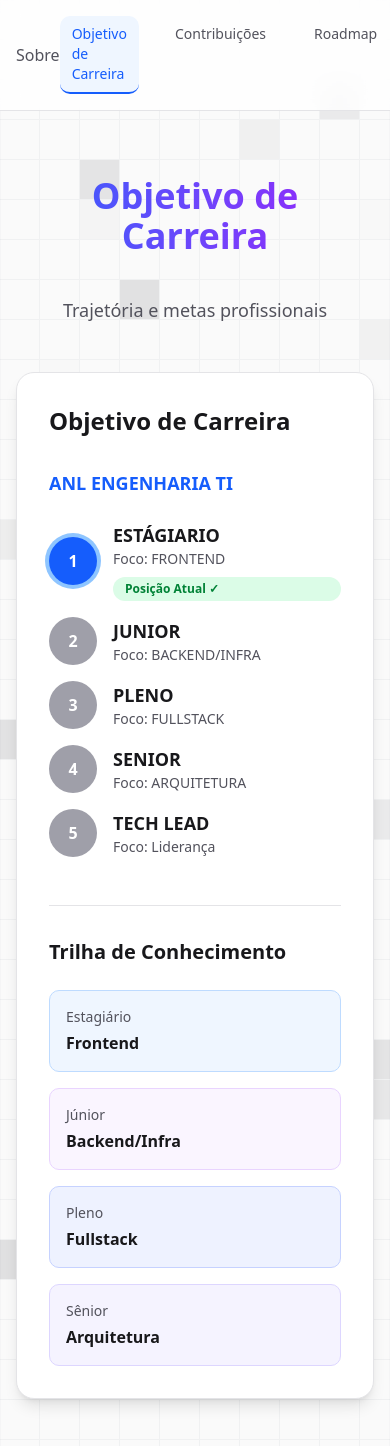
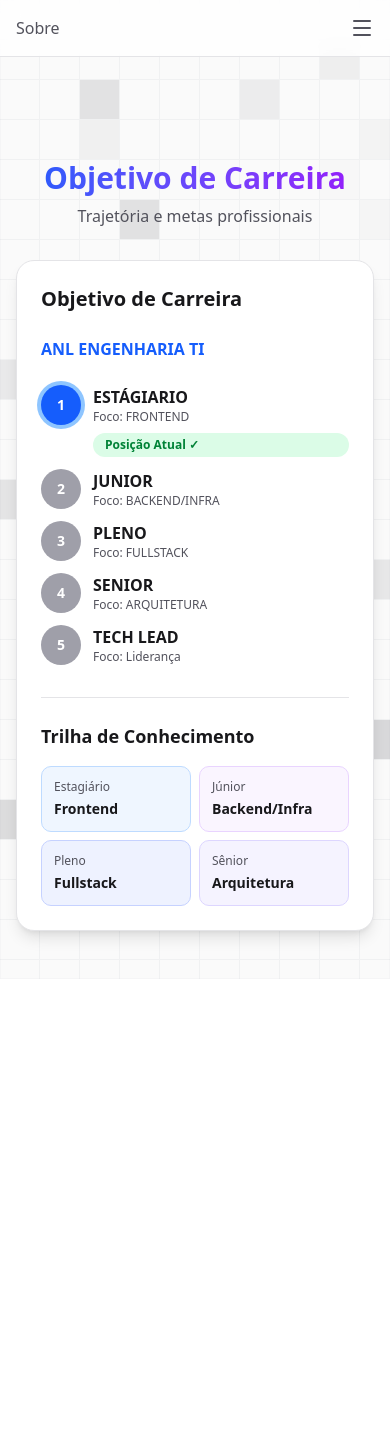
Before and after one commit to kalellz/kalel-pdi-itau, a Next.js app: page /objetivo-carreira in a window 390 px wide. Shown: the top 1446 px of the page. After the commit the page ends 979 px from the top, so only its background shows below. Built offline with nearby package versions, Linux system fonts and the light colour scheme.

Commit message:
fix: add logic responsive pages

```diff
--- a/app/contribuicoes/page.tsx
+++ b/app/contribuicoes/page.tsx
@@ -94,38 +94,38 @@ export default function ContribuicoesPage() {
       <AnimatedGridPattern maxOpacity={0.1} />
       <Navbar />
 
-      <main className="relative z-10 flex flex-col w-full p-4 md:p-8 pt-24">
+      <main className="relative z-10 flex flex-col w-full p-4 pt-32 md:pt-24 md:p-8">
         <div className="flex items-center justify-center w-full">
-          <div className="w-full max-w-4xl space-y-12 py-12">
+          <div className="w-full max-w-4xl space-y-8 md:space-y-12 py-8 md:py-12">
           <div className="text-center">
-            <h1 className="p-8 text-4xl md:text-5xl font-bold bg-gradient-to-r from-blue-600 to-purple-600 bg-clip-text text-transparent mb-2 dark:from-blue-400 dark:to-purple-400">
+            <h1 className="px-4 md:p-8 text-3xl sm:text-4xl md:text-5xl font-bold bg-gradient-to-r from-blue-600 to-purple-600 bg-clip-text text-transparent mb-2 dark:from-blue-400 dark:to-purple-400">
               Principais Contribuições
             </h1>
-            <p className="text-lg text-zinc-600 dark:text-zinc-400">Impacto gerado durante o estágio</p>
+            <p className="text-base sm:text-lg text-zinc-600 dark:text-zinc-400">Impacto gerado durante o estágio</p>
           </div>
 
-          <div className="grid grid-cols-1 md:grid-cols-2 gap-6">
+          <div className="grid grid-cols-1 md:grid-cols-2 gap-4 md:gap-6">
             {contributions.map((contribution, index) => (
               <div
                 key={index}
-                className="bg-white dark:bg-zinc-900 rounded-2xl border border-zinc-200 dark:border-zinc-800 p-6 shadow-lg hover:shadow-xl hover:scale-105 transition-all duration-300"
+                className="bg-white dark:bg-zinc-900 rounded-2xl border border-zinc-200 dark:border-zinc-800 p-5 md:p-6 shadow-lg hover:shadow-xl hover:scale-105 transition-all duration-300"
               >
-                <div className="flex items-start gap-4 mb-6">
-                  <div className="text-3xl flex-shrink-0">{contribution.icon}</div>
-                  <h3 className="text-lg font-bold text-zinc-900 dark:text-white">
+                <div className="flex items-start gap-3 md:gap-4 mb-4 md:mb-6">
+                  <div className="text-2xl md:text-3xl flex-shrink-0">{contribution.icon}</div>
+                  <h3 className="text-base md:text-lg font-bold text-zinc-900 dark:text-white leading-snug">
                     {contribution.title}
                   </h3>
                 </div>
 
                 {/* Descrição */}
-                <p className="text-zinc-600 dark:text-zinc-400 text-sm leading-relaxed mb-6">
+                <p className="text-zinc-600 dark:text-zinc-400 text-xs sm:text-sm leading-relaxed mb-4 md:mb-6">
                   {contribution.description}
                 </p>
 
                 {/* Tecnologias */}
-                <div className="mb-6">
-                  <h4 className="text-sm font-semibold text-zinc-900 dark:text-white mb-2 flex items-center gap-2">
-                    <span className="text-purple-600 dark:text-purple-400">🔧</span>
+                <div className="mb-4 md:mb-6">
+                  <h4 className="text-xs md:text-sm font-semibold text-zinc-900 dark:text-white mb-2 flex items-center gap-2">
+                    <span>🔧</span>
                     Tecnologias
                   </h4>
                   <div className="flex flex-wrap gap-2">
@@ -141,15 +141,15 @@ export default function ContribuicoesPage() {
                 </div>
 
                 {/* Impactos */}
-                <div className="mb-6">
-                  <h4 className="text-sm font-semibold text-zinc-900 dark:text-white mb-2 flex items-center gap-2">
-                    <span className="text-blue-600 dark:text-blue-400">📈</span>
+                <div className="mb-4 md:mb-6">
+                  <h4 className="text-xs md:text-sm font-semibold text-zinc-900 dark:text-white mb-2 flex items-center gap-2">
+                    <span>📈</span>
                     Impactos no Produto
                   </h4>
                   <ul className="space-y-1">
                     {contribution.impacts.map((impact, idx) => (
                       <li key={idx} className="flex gap-2 text-xs text-zinc-600 dark:text-zinc-400">
-                        <span className="text-blue-600 dark:text-blue-400 mt-0.5">•</span>
+                        <span className="text-blue-600 dark:text-blue-400 mt-0.5 flex-shrink-0">•</span>
                         <span>{impact}</span>
                       </li>
                     ))}
--- a/app/objetivo-carreira/page.tsx
+++ b/app/objetivo-carreira/page.tsx
@@ -16,31 +16,31 @@ export default function ObjetivoCarreiraPage() {
       <AnimatedGridPattern maxOpacity={0.1} />
       <Navbar />
 
-      <main className="relative z-10 flex flex-col w-full p-4 md:p-8 pt-24">
+      <main className="relative z-10 flex flex-col w-full p-4 pt-32 md:pt-24 md:p-8">
         <div className="flex items-center justify-center w-full">
-          <div className="w-full max-w-4xl space-y-8 py-12">
+          <div className="w-full max-w-4xl space-y-6 md:space-y-8 py-8 md:py-12">
           {/* Header Section */}
-          <div className="text-center mb-12">
-            <h1 className="p-8 text-4xl md:text-5xl font-bold bg-gradient-to-r from-blue-600 to-purple-600 bg-clip-text text-transparent mb-2 dark:from-blue-400 dark:to-purple-400">
+          <div className="text-center mb-8 md:mb-12">
+            <h1 className="px-4 md:p-8 text-3xl sm:text-4xl md:text-5xl font-bold bg-gradient-to-r from-blue-600 to-purple-600 bg-clip-text text-transparent mb-2 dark:from-blue-400 dark:to-purple-400">
               Objetivo de Carreira
             </h1>
-            <p className="text-lg text-zinc-600 dark:text-zinc-400">Trajetória e metas profissionais</p>
+            <p className="text-base sm:text-lg text-zinc-600 dark:text-zinc-400">Trajetória e metas profissionais</p>
           </div>
 
           {/* Career Path Timeline */}
-          <div className="bg-white dark:bg-zinc-900 rounded-2xl border border-zinc-200 dark:border-zinc-800 p-8 shadow-lg">
-            <h3 className="text-2xl font-bold text-zinc-900 dark:text-white mb-8">
+          <div className="bg-white dark:bg-zinc-900 rounded-2xl border border-zinc-200 dark:border-zinc-800 p-6 md:p-8 shadow-lg">
+            <h3 className="text-xl md:text-2xl font-bold text-zinc-900 dark:text-white mb-6 md:mb-8">
               Objetivo de Carreira
             </h3>
-            <p className="text-lg text-blue-600 dark:text-blue-400 font-semibold">
+            <p className="text-base md:text-lg text-blue-600 dark:text-blue-400 font-semibold mb-6">
               ANL ENGENHARIA TI
             </p>
-            <div className="space-y-4 mt-6">
+            <div className="space-y-3 md:space-y-4">
               {careerPath.map((item, index) => (
-                <div key={index} className="flex items-center gap-4">
+                <div key={index} className="flex items-start md:items-center gap-3 md:gap-4">
                   <div className="flex-shrink-0">
                     <div className={`
-                      w-12 h-12 rounded-full flex items-center justify-center font-bold text-white
+                      w-10 h-10 md:w-12 md:h-12 rounded-full flex items-center justify-center font-bold text-white text-sm md:text-base flex-shrink-0
                       ${item.isCurrent
                         ? 'bg-blue-600 dark:bg-blue-500 ring-4 ring-blue-300 dark:ring-blue-600'
                         : 'bg-zinc-400 dark:bg-zinc-600'
@@ -50,13 +50,13 @@ export default function ObjetivoCarreiraPage() {
                     </div>
                   </div>
 
-                  <div className="flex-grow">
+                  <div className="flex-grow min-w-0">
                     <div className="flex flex-col md:flex-row md:items-center md:justify-between gap-2">
-                      <div>
-                        <p className="text-lg font-bold text-zinc-900 dark:text-white">
+                      <div className="min-w-0">
+                        <p className="text-base md:text-lg font-bold text-zinc-900 dark:text-white">
                           {item.role}
                         </p>
-                        <p className="text-sm text-zinc-600 dark:text-zinc-400">
+                        <p className="text-xs md:text-sm text-zinc-600 dark:text-zinc-400">
                           Foco: {item.focus}
                         </p>
                       </div>
@@ -72,30 +72,30 @@ export default function ObjetivoCarreiraPage() {
             </div>
 
             {/* Focus Timeline */}
-            <div className="mt-12 pt-8 border-t border-zinc-200 dark:border-zinc-800">
-              <h4 className="text-xl font-bold text-zinc-900 dark:text-white mb-6">
+            <div className="mt-8 md:mt-12 pt-6 md:pt-8 border-t border-zinc-200 dark:border-zinc-800">
+              <h4 className="text-lg md:text-xl font-bold text-zinc-900 dark:text-white mb-4 md:mb-6">
                 Trilha de Conhecimento
               </h4>
 
-              <div className="grid grid-cols-1 md:grid-cols-2 lg:grid-cols-4 gap-4">
-                <div className="p-4 bg-blue-50 dark:bg-blue-900/20 rounded-lg border border-blue-200 dark:border-blue-800">
-                  <p className="text-sm text-zinc-600 dark:text-zinc-400 mb-1">Estagiário</p>
-                  <p className="font-bold text-zinc-900 dark:text-white">Frontend</p>
+              <div className="grid grid-cols-2 md:grid-cols-2 lg:grid-cols-4 gap-2 md:gap-4">
+                <div className="p-3 md:p-4 bg-blue-50 dark:bg-blue-900/20 rounded-lg border border-blue-200 dark:border-blue-800">
+                  <p className="text-xs text-zinc-600 dark:text-zinc-400 mb-1">Estagiário</p>
+                  <p className="font-bold text-zinc-900 dark:text-white text-sm">Frontend</p>
                 </div>
 
-                <div className="p-4 bg-purple-50 dark:bg-purple-900/20 rounded-lg border border-purple-200 dark:border-purple-800">
-                  <p className="text-sm text-zinc-600 dark:text-zinc-400 mb-1">Júnior</p>
-                  <p className="font-bold text-zinc-900 dark:text-white">Backend/Infra</p>
+                <div className="p-3 md:p-4 bg-purple-50 dark:bg-purple-900/20 rounded-lg border border-purple-200 dark:border-purple-800">
+                  <p className="text-xs text-zinc-600 dark:text-zinc-400 mb-1">Júnior</p>
+                  <p className="font-bold text-zinc-900 dark:text-white text-sm">Backend/Infra</p>
                 </div>
 
-                <div className="p-4 bg-indigo-50 dark:bg-indigo-900/20 rounded-lg border border-indigo-200 dark:border-indigo-800">
-                  <p className="text-sm text-zinc-600 dark:text-zinc-400 mb-1">Pleno</p>
-                  <p className="font-bold text-zinc-900 dark:text-white">Fullstack</p>
+                <div className="p-3 md:p-4 bg-indigo-50 dark:bg-indigo-900/20 rounded-lg border border-indigo-200 dark:border-indigo-800">
+                  <p className="text-xs text-zinc-600 dark:text-zinc-400 mb-1">Pleno</p>
+                  <p className="font-bold text-zinc-900 dark:text-white text-sm">Fullstack</p>
                 </div>
 
-                <div className="p-4 bg-violet-50 dark:bg-violet-900/20 rounded-lg border border-violet-200 dark:border-violet-800">
-                  <p className="text-sm text-zinc-600 dark:text-zinc-400 mb-1">Sênior</p>
-                  <p className="font-bold text-zinc-900 dark:text-white">Arquitetura</p>
+                <div className="p-3 md:p-4 bg-violet-50 dark:bg-violet-900/20 rounded-lg border border-violet-200 dark:border-violet-800">
+                  <p className="text-xs text-zinc-600 dark:text-zinc-400 mb-1">Sênior</p>
+                  <p className="font-bold text-zinc-900 dark:text-white text-sm">Arquitetura</p>
                 </div>
               </div>
             </div>
--- a/app/page.tsx
+++ b/app/page.tsx
@@ -9,48 +9,48 @@ export default function Home() {
       <AnimatedGridPattern maxOpacity={0.1} />
       <Navbar />
 
-      <main className="relative z-10 flex items-center justify-center min-h-screen p-4 md:p-8">
+      <main className="relative z-10 flex items-center justify-center min-h-screen p-4 pt-32 md:pt-20 md:p-8">
         <div className="w-full max-w-4xl">
           {/* Header Section */}
-          <div className="text-center mb-12">
-            <h1 className="p-8 text-4xl md:text-5xl font-bold bg-gradient-to-r from-blue-600 to-purple-600 bg-clip-text text-transparent mb-2 dark:from-blue-400 dark:to-purple-400">
+          <div className="text-center mb-8 md:mb-12">
+            <h1 className="px-4 md:p-8 text-3xl sm:text-4xl md:text-5xl font-bold bg-gradient-to-r from-blue-600 to-purple-600 bg-clip-text text-transparent mb-2 dark:from-blue-400 dark:to-purple-400">
               Plano de Desenvolvimento Individual
             </h1>
-            <p className="text-lg text-zinc-600 dark:text-zinc-400">Jornada de Carreira</p>
+            <p className="text-base sm:text-lg text-zinc-600 dark:text-zinc-400">Jornada de Carreira</p>
           </div>
 
           {/* Current Position Card */}
-          <div className="bg-white dark:bg-zinc-900 rounded-2xl border border-zinc-200 dark:border-zinc-800 p-8 shadow-lg hover:shadow-xl transition-shadow">
-            <div className="flex flex-col md:flex-row items-start md:items-center justify-between mb-6">
+          <div className="bg-white dark:bg-zinc-900 rounded-2xl border border-zinc-200 dark:border-zinc-800 p-6 md:p-8 shadow-lg hover:shadow-xl transition-shadow">
+            <div className="flex flex-col md:flex-row items-start md:items-center justify-between mb-6 gap-4">
               <div>
-                <h2 className="text-2xl md:text-3xl font-bold text-zinc-900 dark:text-white mb-2">
+                <h2 className="text-xl sm:text-2xl md:text-3xl font-bold text-zinc-900 dark:text-white mb-2">
                   Kalel Rodrigues
                 </h2>
-                <p className="text-lg text-blue-600 dark:text-blue-400 font-semibold">
+                <p className="text-base sm:text-lg text-blue-600 dark:text-blue-400 font-semibold">
                   Estagiário em Engenharia de Plataforma
                 </p>
               </div>
-              <div className="mt-4 md:mt-0 px-4 py-2 bg-blue-100 dark:bg-blue-900/30 rounded-lg">
-                <p className="text-blue-700 dark:text-blue-300 font-semibold text-sm md:text-base">
+              <div className="px-4 py-2 bg-blue-100 dark:bg-blue-900/30 rounded-lg">
+                <p className="text-blue-700 dark:text-blue-300 font-semibold text-sm">
                   Itaú Unibanco
                 </p>
               </div>
             </div>
 
-            <div className="grid grid-cols-1 md:grid-cols-2 gap-4 pt-6 border-t border-zinc-200 dark:border-zinc-800">
+            <div className="grid grid-cols-1 sm:grid-cols-2 gap-3 md:gap-4 pt-6 border-t border-zinc-200 dark:border-zinc-800">
               <div>
-                <p className="text-zinc-600 dark:text-zinc-400 text-sm mb-1">Período</p>
-                <p className="text-zinc-900 dark:text-white font-semibold">
+                <p className="text-xs sm:text-sm text-zinc-600 dark:text-zinc-400 mb-1">Período</p>
+                <p className="text-sm sm:text-base text-zinc-900 dark:text-white font-semibold">
                   Outubro 2025 - Presente
                 </p>
               </div>
               <div>
-                <p className="text-zinc-600 dark:text-zinc-400 text-sm mb-1">Duração</p>
+                <p className="text-xs sm:text-sm text-zinc-600 dark:text-zinc-400 mb-1">Duração</p>
                 <InternshipTimer />
               </div>
               <div>
-                <p className="text-zinc-600 dark:text-zinc-400 text-sm mb-1">Foco Atual</p>
-                <p className="text-zinc-900 dark:text-white font-semibold">
+                <p className="text-xs sm:text-sm text-zinc-600 dark:text-zinc-400 mb-1">Foco Atual</p>
+                <p className="text-sm sm:text-base text-zinc-900 dark:text-white font-semibold">
                   Frontend
                 </p>
               </div>
@@ -65,7 +65,7 @@ export default function Home() {
                 className="text-zinc-600 dark:text-zinc-400 hover:text-zinc-900 dark:hover:text-white transition-colors"
                 aria-label="GitHub"
               >
-                <Github className="w-6 h-6" />
+                <Github className="w-5 h-5 sm:w-6 sm:h-6" />
               </a>
               <a
                 href="https://www.linkedin.com/in/kalelrodrigues/"
@@ -74,7 +74,7 @@ export default function Home() {
                 className="text-zinc-600 dark:text-zinc-400 hover:text-zinc-900 dark:hover:text-white transition-colors"
                 aria-label="LinkedIn"
               >
-                <Linkedin className="w-6 h-6" />
+                <Linkedin className="w-5 h-5 sm:w-6 sm:h-6" />
               </a>
             </div>
           </div>
--- a/components/ui/navbar.tsx
+++ b/components/ui/navbar.tsx
@@ -2,16 +2,26 @@
 
 import Link from "next/link";
 import { usePathname } from "next/navigation";
+import { useState } from "react";
+import { Menu, X } from "lucide-react";
 
 export function Navbar() {
   const pathname = usePathname();
+  const [isOpen, setIsOpen] = useState(false);
 
   const isActive = (path: string) =>
     pathname ? pathname === path || pathname.startsWith(path + "/") : false;
 
+  const links = [
+    { href: "/", label: "Sobre" },
+    { href: "/objetivo-carreira", label: "Objetivo de Carreira" },
+    { href: "/contribuicoes", label: "Contribuições" },
+    { href: "/roadmap", label: "Roadmap" },
+  ];
+
   return (
     <nav className="fixed top-0 left-0 right-0 z-50 bg-white/80 dark:bg-zinc-950/80 backdrop-blur-md border-b border-zinc-200 dark:border-zinc-800">
-      <div className="max-w-4xl mx-auto px-4 md:px-8 py-4">
+      <div className="max-w-4xl mx-auto px-4 py-4">
         <div className="flex items-center justify-between">
           <Link
             href="/"
@@ -25,41 +35,52 @@ export function Navbar() {
             Sobre
           </Link>
 
-          <div className="flex gap-6">
+          {/* Mobile Menu Button */}
+          <button
+            onClick={() => setIsOpen(!isOpen)}
+            className="md:hidden text-zinc-600 dark:text-zinc-400 hover:text-zinc-900 dark:hover:text-white"
+            aria-label="Toggle menu"
+          >
+            {isOpen ? <X className="w-6 h-6" /> : <Menu className="w-6 h-6" />}
+          </button>
+
+          {/* Desktop Navigation */}
+          <div className="hidden md:flex gap-4 lg:gap-6">
+            {links.slice(1).map((link) => (
               <Link
-              href="/objetivo-carreira"
-              className={`text-sm font-medium transition-all duration-200 py-2 px-3 rounded-lg ${
-                isActive("/objetivo-carreira")
+                key={link.href}
+                href={link.href}
+                className={`text-sm font-medium transition-all duration-200 py-2 px-3 rounded-lg whitespace-nowrap ${
+                  isActive(link.href)
                     ? "text-blue-600 dark:text-blue-400 bg-blue-50 dark:bg-blue-900/20 border-b-2 border-blue-600 dark:border-blue-400"
                     : "text-zinc-600 dark:text-zinc-400 hover:text-blue-600 dark:hover:text-blue-400 hover:bg-zinc-100 dark:hover:bg-zinc-800"
                 }`}
               >
-              Objetivo de Carreira
+                {link.label}
               </Link>
+            ))}
+          </div>
+        </div>
 
+        {/* Mobile Navigation */}
+        {isOpen && (
+          <div className="md:hidden mt-4 space-y-2 pb-4">
+            {links.slice(1).map((link) => (
               <Link
-              href="/contribuicoes"
-              className={`text-sm font-medium transition-all duration-200 py-2 px-3 rounded-lg ${
-                isActive("/contribuicoes")
-                  ? "text-blue-600 dark:text-blue-400 bg-blue-50 dark:bg-blue-900/20 border-b-2 border-blue-600 dark:border-blue-400"
+                key={link.href}
+                href={link.href}
+                onClick={() => setIsOpen(false)}
+                className={`block text-sm font-medium transition-all duration-200 py-2 px-3 rounded-lg ${
+                  isActive(link.href)
+                    ? "text-blue-600 dark:text-blue-400 bg-blue-50 dark:bg-blue-900/20"
                     : "text-zinc-600 dark:text-zinc-400 hover:text-blue-600 dark:hover:text-blue-400 hover:bg-zinc-100 dark:hover:bg-zinc-800"
                 }`}
               >
-              Contribuições
+                {link.label}
               </Link>
-
-            <Link
-              href="/roadmap"
-              className={`text-sm font-medium transition-all duration-200 py-2 px-3 rounded-lg ${
-                isActive("/roadmap")
-                  ? "text-blue-600 dark:text-blue-400 bg-blue-50 dark:bg-blue-900/20 border-b-2 border-blue-600 dark:border-blue-400"
-                  : "text-zinc-600 dark:text-zinc-400 hover:text-blue-600 dark:hover:text-blue-400 hover:bg-zinc-100 dark:hover:bg-zinc-800"
-              }`}
-            >
-              Roadmap
-            </Link>
+            ))}
           </div>
-        </div>
+        )}
       </div>
     </nav>
   );
```
Also changed, not shown: app/roadmap/page.tsx (+62 -62 lines). Lines whose indentation alone changed are shown as unchanged.
